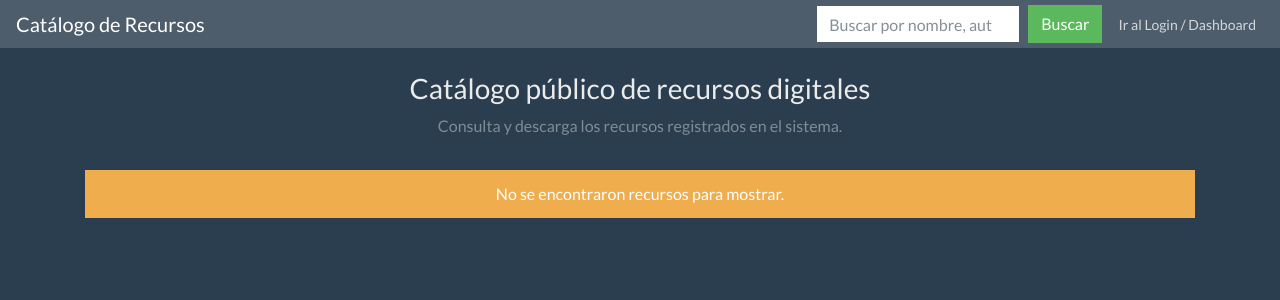
After one commit to martin1607/proyecto-tecnologias_web, a PHP site: page /public/catalogo.php in a window 1280 px wide. The commit adds this page. Shown: the top 300 px of the page. Run offline with PHP 8.4, Linux system fonts and the light colour scheme; data that the repository does not hold is empty.

Commit message:
catálogo público

```diff
--- /dev/null
+++ b/product_app/public/catalogo.js
@@ -0,0 +1,126 @@
+
+
+$(document).ready(function() {
+
+    function getIconByExtension(ext) {
+        if (!ext) return 'img/file.png';
+        ext = ext.toLowerCase();
+
+        if (ext === 'pdf') return 'img/pdf.png';
+        if (ext === 'zip' || ext === 'rar') return 'img/zip.png';
+        if (ext === 'json') return 'img/json.png';
+        if (ext === 'xml') return 'img/xml.png';
+        if (ext === 'jar' || ext === 'exe') return 'img/exe.png';
+        if (ext === 'doc' || ext === 'docx') return 'img/doc.png';
+        if (ext === 'xls' || ext === 'xlsx') return 'img/xls.png';
+        if (ext === 'ppt' || ext === 'pptx') return 'img/ppt.png';
+
+        return 'img/file.png';
+    }
+
+    function renderRecursos(recursos) {
+        const contenedor = $('#catalogo-recursos');
+        const mensaje    = $('#catalogo-mensaje');
+
+        contenedor.empty();
+        mensaje.empty();
+
+        if (!recursos || recursos.length === 0) {
+            mensaje.html(`
+                <div class="alert alert-warning text-center">
+                    No se encontraron recursos para mostrar.
+                </div>
+            `);
+            return;
+        }
+
+        recursos.forEach(recurso => {
+            const icon = getIconByExtension(recurso.extension);
+
+            const card = `
+                <div class="col-md-4 mb-4">
+                    <div class="card h-100">
+                        <div class="card-header">
+                            <h5 class="card-title mb-0">
+                                ${recurso.nombre}
+                            </h5>
+                        </div>
+                        <div class="card-body">
+                            <p class="card-text">
+                                ${recurso.descripcion ? recurso.descripcion : 'Sin descripción.'}
+                            </p>
+                            <ul class="list-unstyled mb-3">
+                                <li><strong>Autor:</strong> ${recurso.autor}</li>
+                                <li><strong>Departamento:</strong> ${recurso.departamento}</li>
+                                <li><strong>Empresa:</strong> ${recurso.empresa}</li>
+                                <li><strong>Fecha:</strong> ${recurso.fecha_creacion}</li>
+                                <li><strong>Extensión:</strong> ${recurso.extension.toUpperCase()}</li>
+                            </ul>
+                        </div>
+                        <div class="card-footer d-flex justify-content-between align-items-center">
+                            <a href="uploads/${recurso.archivo}"
+                               class="btn btn-primary btn-sm"
+                               download>
+                                Descargar
+                            </a>
+                            <img src="${icon}" alt="${recurso.extension}"
+                                 style="height:32px;">
+                        </div>
+                    </div>
+                </div>
+            `;
+            contenedor.append(card);
+        });
+    }
+
+    function cargarTodos() {
+        $.ajax({
+            url: 'product-list.php',
+            type: 'GET',
+            dataType: 'json',
+            success: function(recursos) {
+                console.log("📚 Recursos (catálogo):", recursos);
+                renderRecursos(recursos);
+            },
+            error: function(xhr, status, error) {
+                console.error("❌ Error al cargar catálogo:", error);
+                $('#catalogo-mensaje').html(`
+                    <div class="alert alert-danger text-center">
+                        Error al cargar el catálogo de recursos.
+                    </div>
+                `);
+            }
+        });
+    }
+
+    $('#search-catalog').keyup(function() {
+        const search = $('#search-catalog').val().trim();
+
+        if (search.length === 0) {
+            cargarTodos();
+            return;
+        }
+
+        $.ajax({
+            url: 'product-search.php',
+            type: 'GET',
+            dataType: 'json',
+            data: { search: search },
+            success: function(recursos) {
+                console.log("🔍 Resultados catálogo:", recursos);
+                renderRecursos(recursos);
+            },
+            error: function(xhr, status, error) {
+                console.error("❌ Error en búsqueda catálogo:", error);
+                $('#catalogo-mensaje').html(`
+                    <div class="alert alert-danger text-center">
+                        Error al buscar recursos.
+                    </div>
+                `);
+            }
+        });
+    });
+
+
+    cargarTodos();
+});
--- /dev/null
+++ b/product_app/public/catalogo.php
@@ -0,0 +1,66 @@
+<!DOCTYPE html>
+<html lang="es">
+<head>
+    <meta charset="UTF-8">
+    <title>Catálogo de Recursos Digitales</title>
+    <link rel="stylesheet" href="https://bootswatch.com/4/superhero/bootstrap.min.css">
+</head>
+<body>
+
+<nav class="navbar navbar-expand-lg navbar-dark bg-dark">
+  <a class="navbar-brand" href="catalogo.php">Catálogo de Recursos</a>
+  <button class="navbar-toggler" type="button" data-toggle="collapse"
+          data-target="#navbarSupportedContent" aria-controls="navbarSupportedContent"
+          aria-expanded="false" aria-label="Toggle navigation">
+    <span class="navbar-toggler-icon"></span>
+  </button>
+
+  <div class="collapse navbar-collapse" id="navbarSupportedContent">
+    <form class="form-inline ml-auto" onsubmit="return false;">
+      <input class="form-control mr-sm-2"
+             type="search"
+             placeholder="Buscar por nombre, autor, departamento..."
+             aria-label="Buscar"
+             id="search-catalog">
+      <button class="btn btn-success my-2 my-sm-0" type="button">
+        Buscar
+      </button>
+    </form>
+
+    <ul class="navbar-nav ml-2">
+      <li class="nav-item">
+        <a class="nav-link" href="login.php">Ir al Login / Dashboard</a>
+      </li>
+    </ul>
+  </div>
+</nav>
+
+<div class="container my-4">
+    <div class="row">
+        <div class="col-12 mb-3">
+            <h3 class="text-center">Catálogo público de recursos digitales</h3>
+            <p class="text-center text-muted">
+                Consulta y descarga los recursos registrados en el sistema.
+            </p>
+        </div>
+    </div>
+
+    <!-- Mensajes / estado -->
+    <div class="row">
+        <div class="col-12">
+            <div id="catalogo-mensaje"></div>
+        </div>
+    </div>
+
+    <!-- Contenedor de tarjetas -->
+    <div class="row" id="catalogo-recursos">
+        <!-- Aquí se insertan las cards con JS -->
+    </div>
+</div>
+
+<script src="https://code.jquery.com/jquery-3.3.1.min.js"
+        integrity="sha256-FgpCb/KJQlLNfOu91ta32o/NMZxltwRo8QtmkMRdAu8="
+        crossorigin="anonymous"></script>
+<script src="catalogo.js"></script>
+</body>
+</html>
```
Also changed, not shown: product_app/public/dashboard.php (+5 -2 lines).
